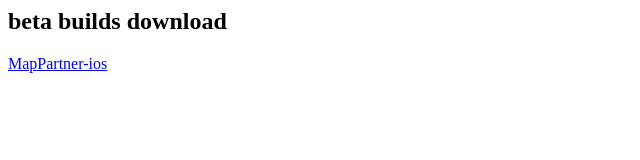
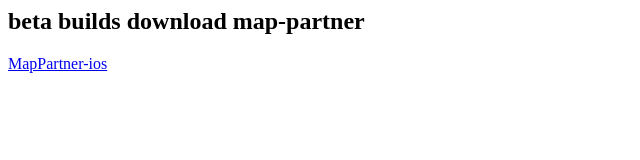
Before and after one commit to NattapongPaka/map-partner, a plain HTML site: page index.html in a window 1280 px wide. Shown: the whole page, without its empty margins (0-640 px from the left). Drawn offline with Linux system fonts and the light colour scheme.

Commit message:
Update index.html

```diff
--- a/index.html
+++ b/index.html
@@ -5,7 +5,7 @@
 </head>
 
 <body>
-    <h2>beta builds download</h2>
+    <h2>beta builds download map-partner</h2>
     <a
 
         href="itms-services://?action=download-manifest&amp;url=https://dl.dropboxusercontent.com/s/t2153nj3cae1du7/manifest.plist">MapPartner-ios</a>
```
